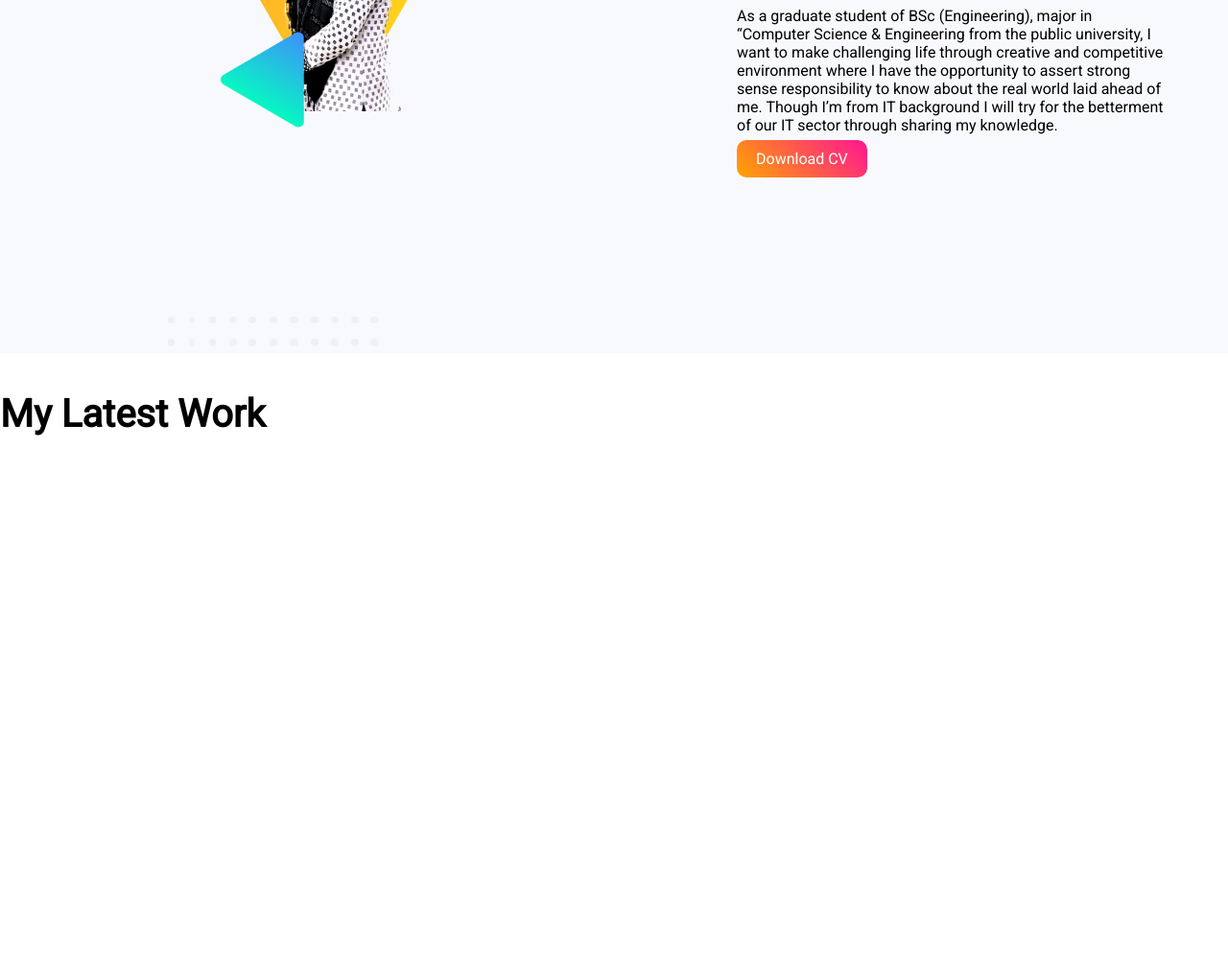
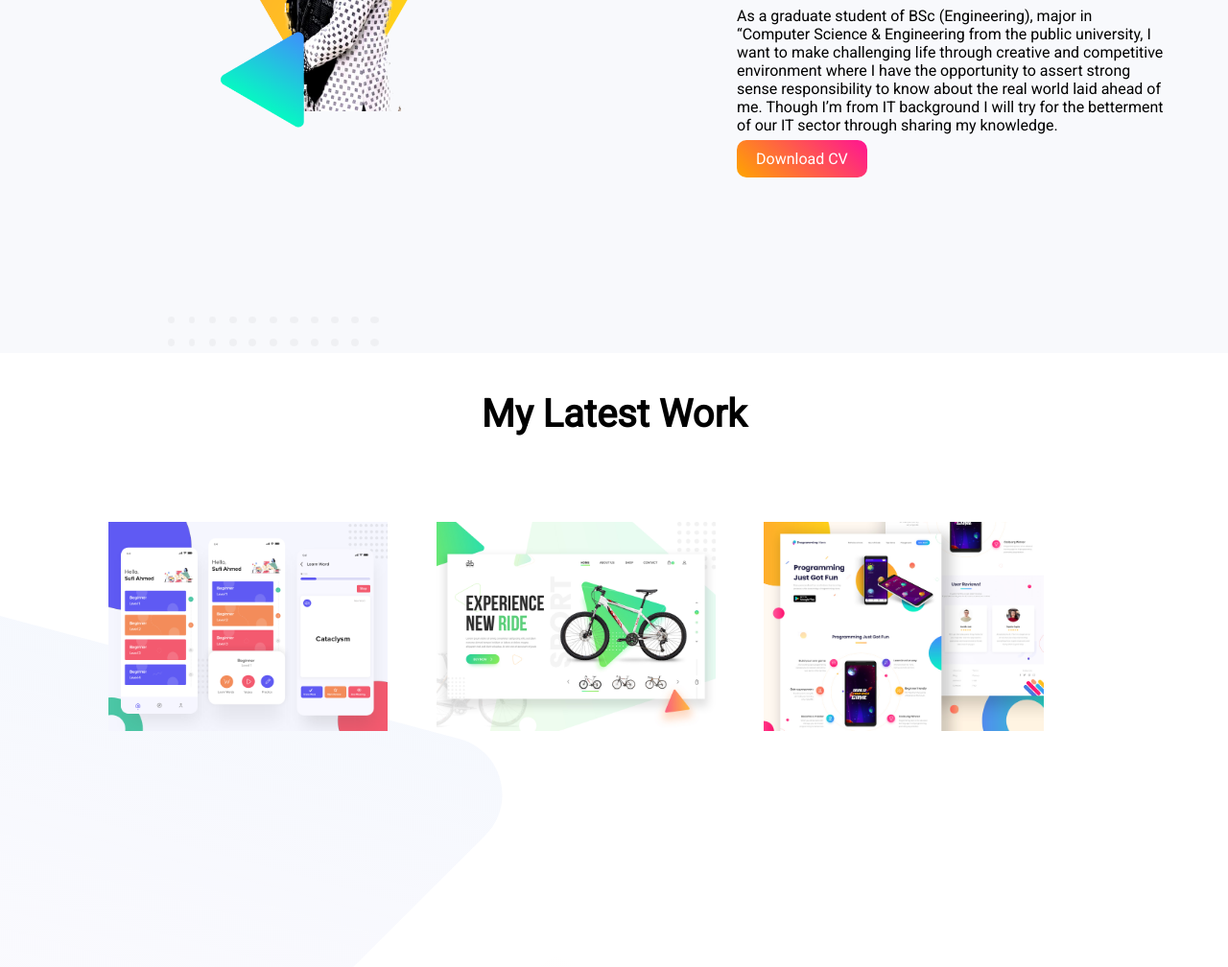
Before and after one commit to Kanis-Fatema-Shanta/personal-website, a plain HTML site: page index.html in a window 1280 px wide. Shown: the part 832-1840 px from the top of the page at 96% size. Drawn offline with Linux system fonts and the light colour scheme.

Commit message:
Adding image

```diff
--- a/index.html
+++ b/index.html
@@ -46,14 +46,18 @@
 
         </section>
 
-        <section>
-            <div>
-            <h3>My Latest Work</h3>
-
-            </div>
+        <section class="footer-banner">
 
             <div>
+                <h3>My Latest Work</h3>
+            </div>
+            <div class="work-pic">
 
+
+
+            <img  src="images/latest-work/work-1.png" alt="">
+            <img  src="images/latest-work/work-2.jpg" alt="">
+            <img  src="images/latest-work/work-3.jpg" alt="">
             </div>
         </section>
 
--- a/style.css
+++ b/style.css
@@ -12,9 +12,10 @@ h1{
 h2{
     font-size: 50px;
 }
+
 h3{
-    font-size:40px ;
-    align: center;
+    font-size:40px;
+    text-align: center;
 }
 .name-highlight{
     color:deeppink;
@@ -41,6 +42,21 @@ h3{
     background-image: url("images/biography-bg.png");
     background-repeat: no-repeat;
 }
+.footer-banner{
+    background-image: url("images/footer-bg.png");
+    background-repeat: no-repeat;
+}
+
+.work-pic{
+
+    margin-left: 5%;
+    padding:2%;
+}
+.work-pic img{
+    width:25%;
+    padding:2%;
+}
+
 section{
     height: 500px;
     padding-bottom: 100px;
```
